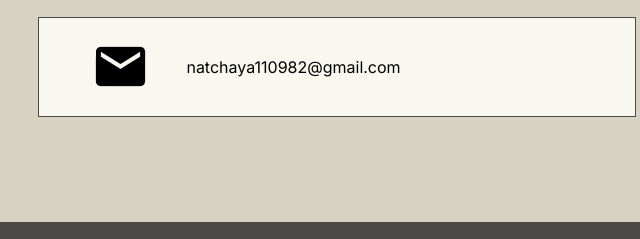
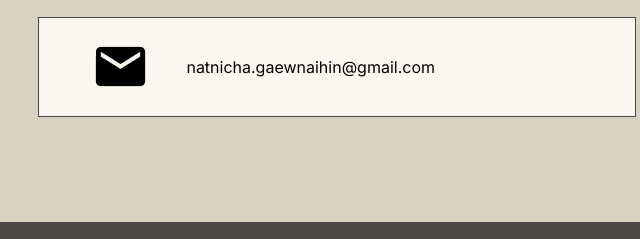
Before and after one commit to Natnicha24/my-portfolio, a website: page index.html in a window 1280 px wide. Shown: the part 4423-4662 px from the top of the page, 443-1083 px from the left. Drawn offline with Linux system fonts and the light colour scheme.

Commit message:
change email in index.html

```diff
--- a/index.html
+++ b/index.html
@@ -192,7 +192,7 @@
                     </div>
                     <div class="contact-detail white">
                         <img src="image/email1.png" alt="">
-                        <span class="text-size-16">natchaya110982@gmail.com</span>
+                        <span class="text-size-16">natnicha.gaewnaihin@gmail.com</span>
                     </div>
                 </div>
             </section>
```
